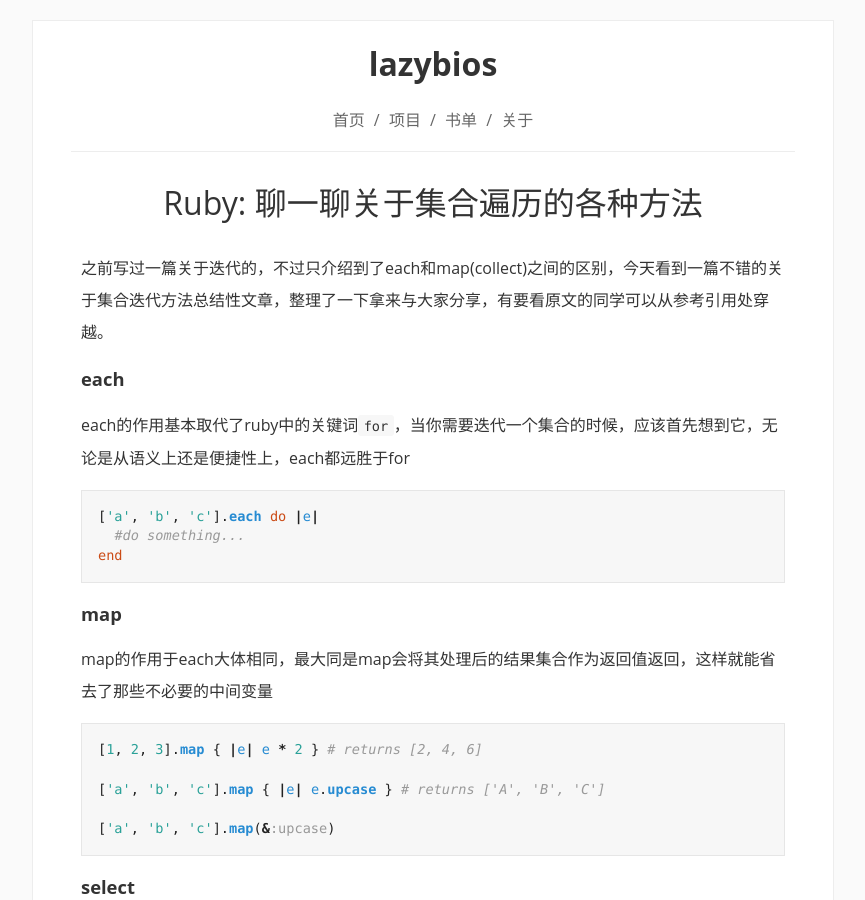
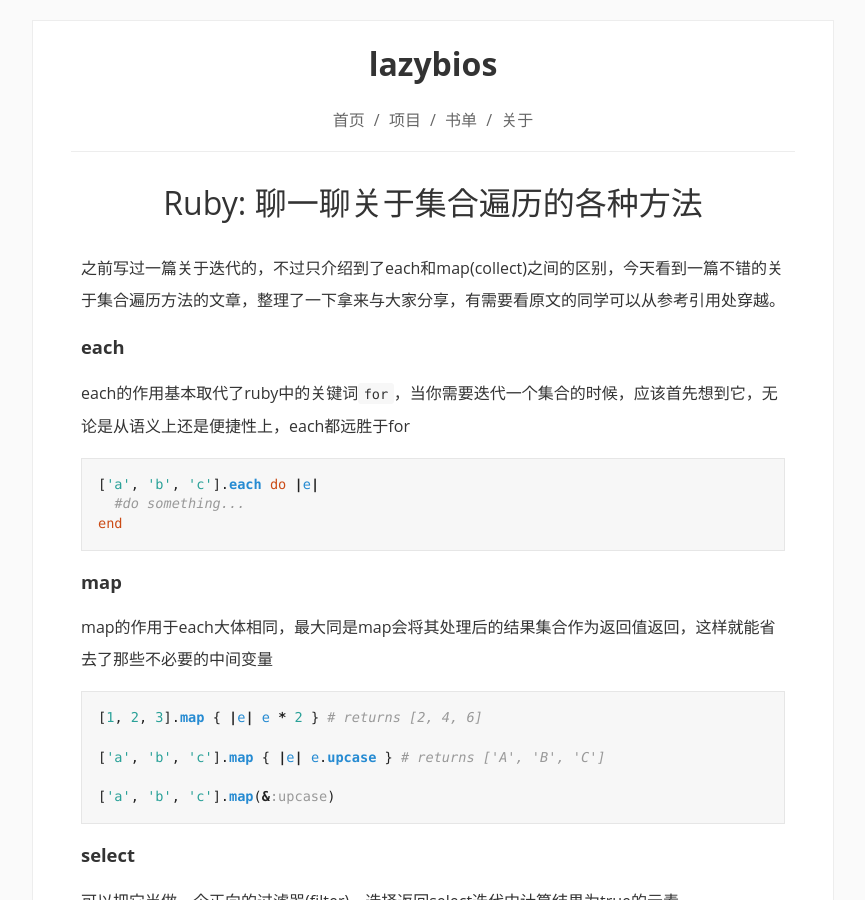
Before and after one commit to lazybios/lazybios.github.com, a Jekyll site: the page built from _posts/2015-11-19-let-talk-about-iteration-in-ruby.markdown, in a window 1280 px wide and 900 px high. Shown: the whole window, without its empty margins (207-1072 px from the left). Built offline with Jekyll 4.4.1, drawn with Linux system fonts in a browser that asks for light colours; Markdown is read by kramdown in place of the engine named in the settings; comment, search, counter and statistics services are not loaded.

Commit message:
fixed typo

```diff
--- a/_posts/2015-11-19-let-talk-about-iteration-in-ruby.markdown
+++ b/_posts/2015-11-19-let-talk-about-iteration-in-ruby.markdown
@@ -4,7 +4,7 @@
 date: "2015-11-19 21:54"
 ---
 
-之前写过一篇关于迭代的，不过只介绍到了each和map(collect)之间的区别，今天看到一篇不错的关于集合迭代方法总结性文章，整理了一下拿来与大家分享，有要看原文的同学可以从参考引用处穿越。
+之前写过一篇关于迭代的，不过只介绍到了each和map(collect)之间的区别，今天看到一篇不错的关于集合遍历方法的文章，整理了一下拿来与大家分享，有需要看原文的同学可以从参考引用处穿越。
 
 ### each
 each的作用基本取代了ruby中的关键词`for`，当你需要迭代一个集合的时候，应该首先想到它，无论是从语义上还是便捷性上，each都远胜于for
```
